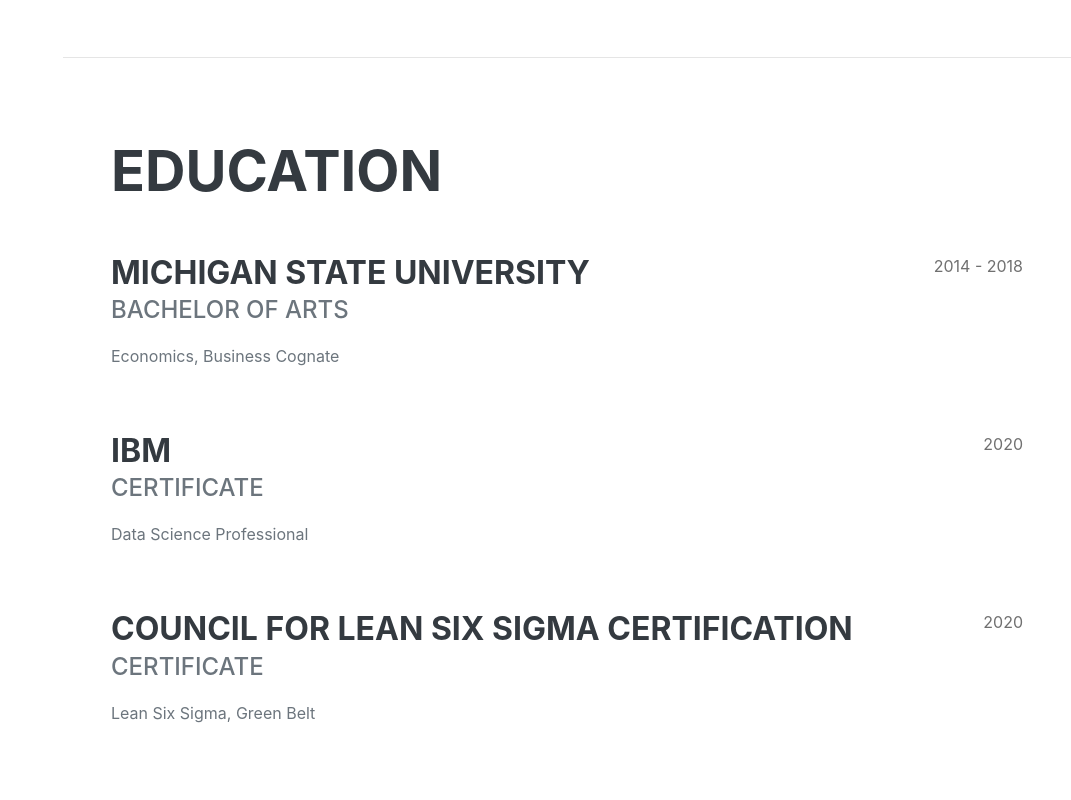
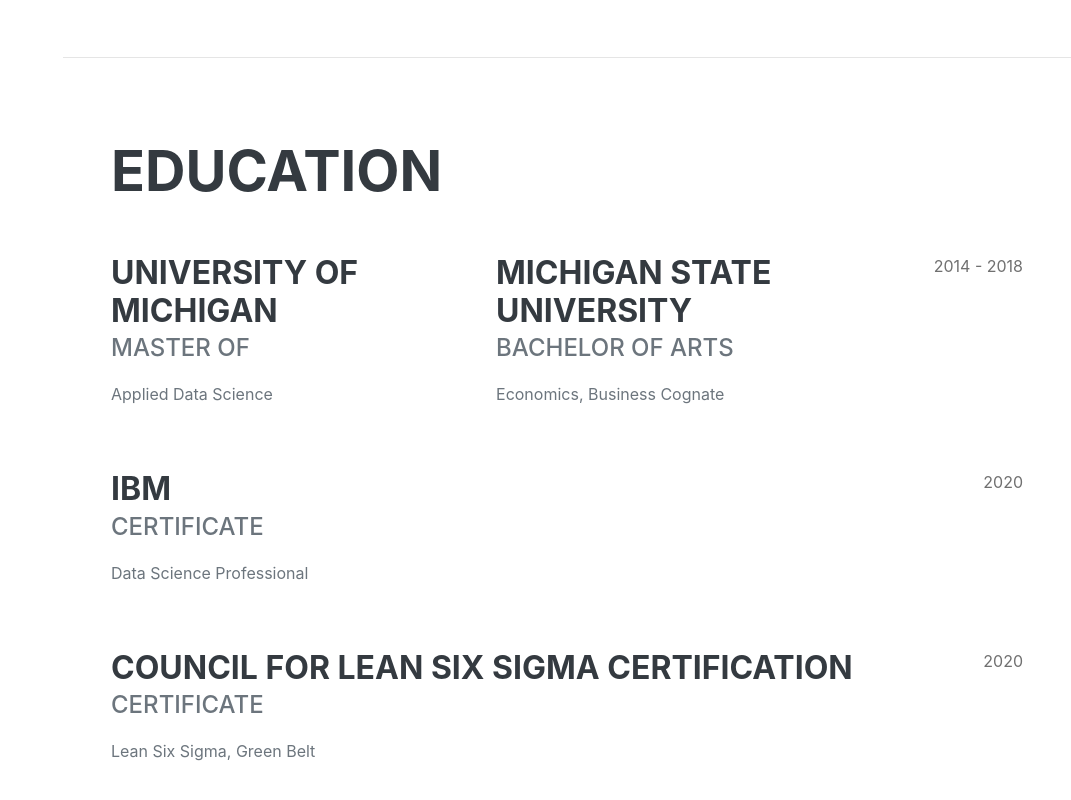
Before and after one commit to joehiggi1758/joehiggi1758.github.io, a plain HTML site: page index.html in a window 1280 px wide. Shown: the part 1602-2402 px from the top of the page, without its empty margins (209-1280 px from the left). Drawn offline with nearby package versions, Linux system fonts and the light colour scheme; a web font is replaced by a local one.

Commit message:
Update index.html
Updated education

```diff
--- a/index.html
+++ b/index.html
@@ -91,6 +91,12 @@
                     <h2 class="mb-5">Education</h2>
                     <div class="d-flex flex-column flex-md-row justify-content-between mb-5">
                         <div class="flex-grow-1">
+                            <h3 class="mb-0">University of Michigan</h3>
+                            <div class="subheading mb-3">Master of</div>
+                            <div>Applied Data Science</div>
+                            <p></p>
+                        </div>
+                        <div class="flex-grow-1">
                             <h3 class="mb-0">Michigan State University</h3>
                             <div class="subheading mb-3">Bachelor of Arts</div>
                             <div>Economics, Business Cognate</div>
```
